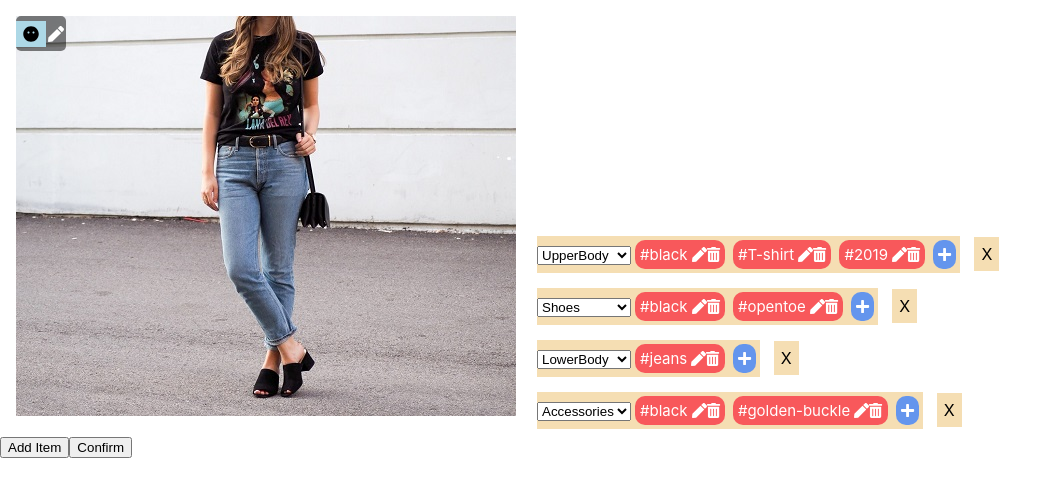
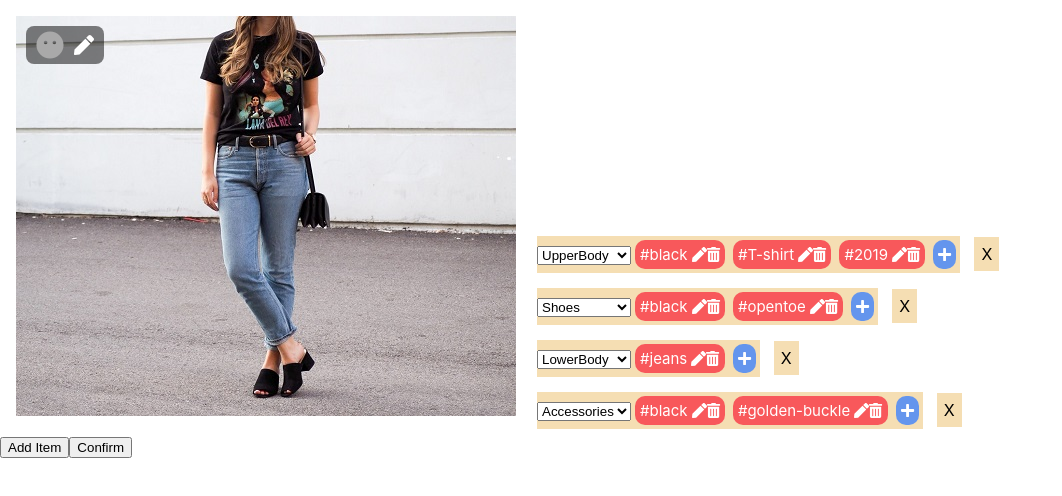
Before and after one commit to swsnu/swpp2019-team5, a React (Create React App) app in the folder front-end/wearhouse/: page /createOutfit in a window 1280 px wide. Shown: the top 496 px of the page, without its empty margins (0-1062 px from the left). Built offline with nearby package versions, Linux system fonts and the light colour scheme.

Commit message:
:sparkles: Added Editsatisfaction component

```diff
--- a/front-end/wearhouse/src/Components/EditSatisfaction/EditSatisfaction.js
+++ b/front-end/wearhouse/src/Components/EditSatisfaction/EditSatisfaction.js
@@ -20,23 +20,45 @@ class EditSatisfaction extends React.Component {
         editMode: false,
     };
 
+    changeSelectedTo = number => {
+        this.setState({ currSatisfaction: number });
+    };
+
     render() {
         let iconlist = [horrible, bad, neutral, good, great];
-        let iconOptions = iconlist.map(icon => {
-            return (
+        let iconOptions = [];
+        for (var i = 0; i < 5; i++) {
+            let j = i;
+            iconOptions.push(
                 <img
-                    key={icon}
-                    className="satisfaction-option"
-                    src={icon}
-                    alt={"Satisfaction level:"}
+                    key={i}
+                    className={
+                        j === this.state.currSatisfaction
+                            ? "satisfaction-option selected"
+                            : "satisfaction-option"
+                    }
+                    src={iconlist[i]}
+                    alt={"Satisfaction level: " + i}
+                    onClick={() => this.changeSelectedTo(j)}
+                />,
+            );
+        }
+        let selectedIcon;
+        if (typeof this.state.currSatisfaction === "number") {
+            selectedIcon = (
+                <img
+                    src={iconlist[this.state.currSatisfaction]}
+                    alt={"selected satisfaction"}
                 />
             );
-        });
-        let selectedIcon;
-        if (typeof this.state.currSatisfaction === "number") {
-            selectedIcon = iconlist[this.state.currSatisfaction];
         } else {
-            selectedIcon = <FontAwesomeIcon icon={faMehBlank} />;
+            selectedIcon = (
+                <FontAwesomeIcon
+                    className="null-icon"
+                    color="darkgray"
+                    icon={faMehBlank}
+                />
+            );
         }
         return (
             <div id="edit-satisfaction">
@@ -46,28 +68,24 @@ class EditSatisfaction extends React.Component {
                 <div id="edit-options">{iconOptions}</div>
                 {this.state.editMode ? (
                     <FontAwesomeIcon
+                        className="satisfaction-functions"
                         icon={faChevronLeft}
                         onClick={() => {
                             this.setState({ editMode: false });
                             document
                                 .getElementById("edit-options")
                                 .classList.toggle("visible");
-                            document
-                                .getElementById("current-value")
-                                .classList.toggle("visible");
                         }}
                         color="white"
                     />
                 ) : (
                     <FontAwesomeIcon
+                        className="satisfaction-functions"
                         icon={faPen}
                         onClick={() => {
                             this.setState({ editMode: true });
                             document
                                 .getElementById("edit-options")
-                                .classList.toggle("visible");
-                            document
-                                .getElementById("current-value")
                                 .classList.toggle("visible");
                         }}
                         color="white"
--- a/front-end/wearhouse/src/Components/EditSatisfaction/EditSatisfaction.scss
+++ b/front-end/wearhouse/src/Components/EditSatisfaction/EditSatisfaction.scss
@@ -1,36 +1,47 @@
 #edit-satisfaction {
     background-color: rgba(0, 0, 0, 0.5);
     position: absolute;
-    border-radius: 5px;
+    border-radius: 8px;
     display: flex;
     align-items: center;
-    svg {
+    margin: 10px;
+    .satisfaction-functions {
         width: 20px;
+        height: 20px;
+        padding-right: 5px;
+        margin-right: 5px;
+        cursor: pointer;
     }
     transition: all 0.3s ease-in-out;
 
     #current-value {
         display: flex;
         img,
-        svg {
-            max-width: 25px;
-            padding: 5px;
-            background-color: lightblue;
+        .null-icon {
+            width: 28px;
+            height: 28px;
+            margin: 0 10px;
         }
+        //margin: 0 10px;
     }
 
     #edit-options {
         transition: all 0.3s ease-in-out;
         display: flex;
-        max-width: 0;
+        width: 0;
         overflow: hidden;
         img {
-            max-width: 25px;
-            margin: 5px;
+            max-width: 28px;
+            padding: 2px;
+            margin: 3px;
         }
         &.visible {
-            max-width: fit-content;
+            width: 200px;
             //transition: all 0.3s ease-in-out;
+        }
+        .selected {
+            background-color: rgba(255, 255, 255, 0.5);
+            border-radius: 100%;
         }
     }
 }
--- a/front-end/wearhouse/src/Components/Satisfaction/Satisfaction.js
+++ b/front-end/wearhouse/src/Components/Satisfaction/Satisfaction.js
@@ -22,7 +22,7 @@ const Satisfaction = props => {
     } else {
         icon = (
             <FontAwesomeIcon
-                class="null-icon"
+                className="null-icon"
                 icon={faMehBlank}
                 color="darkgray"
             />
--- a/front-end/wearhouse/src/Components/Satisfaction/Satisfaction.scss
+++ b/front-end/wearhouse/src/Components/Satisfaction/Satisfaction.scss
@@ -15,5 +15,6 @@
 
     .null-icon {
         width: 20px;
+        height: 20px;
     }
 }
```
